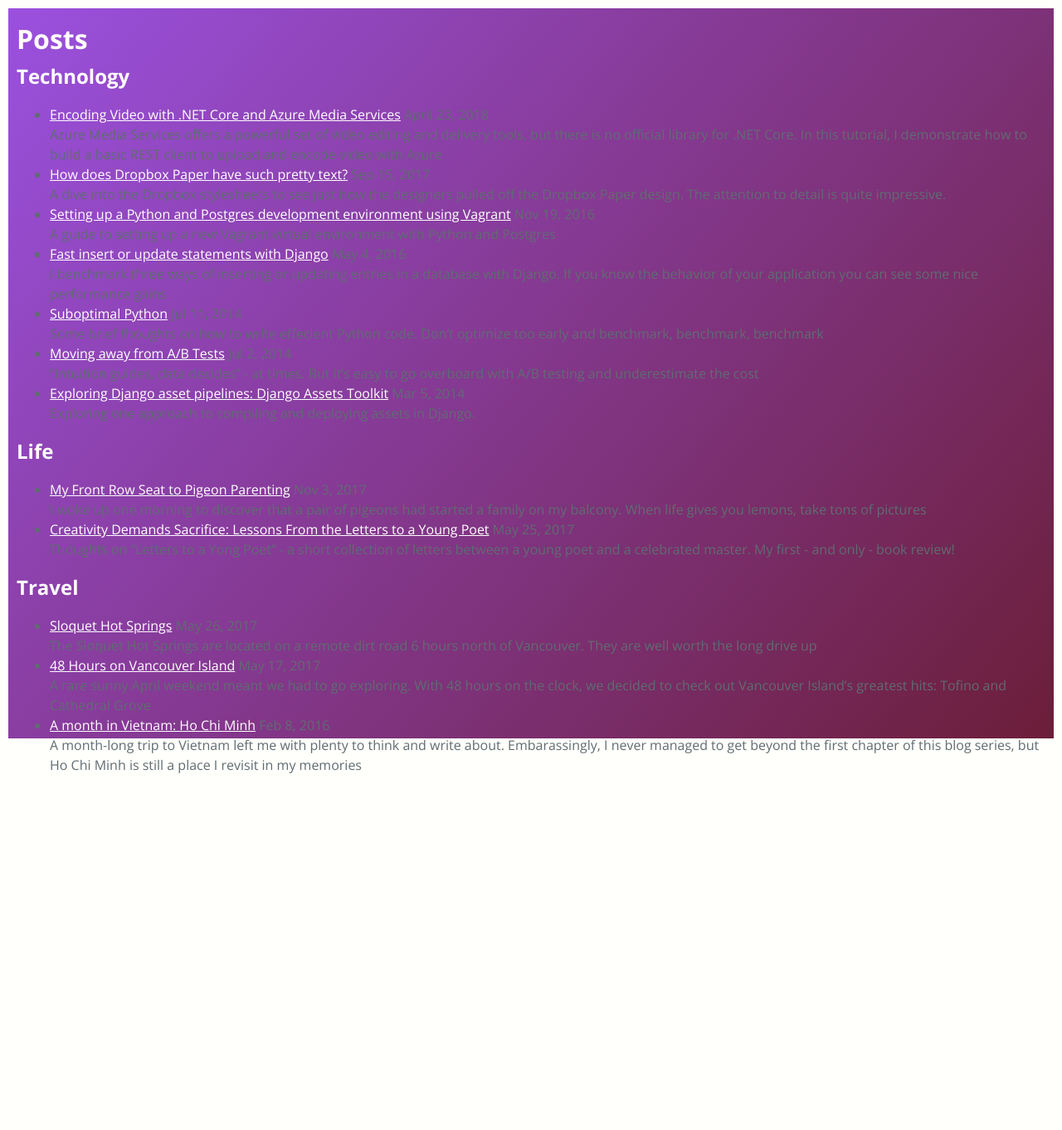
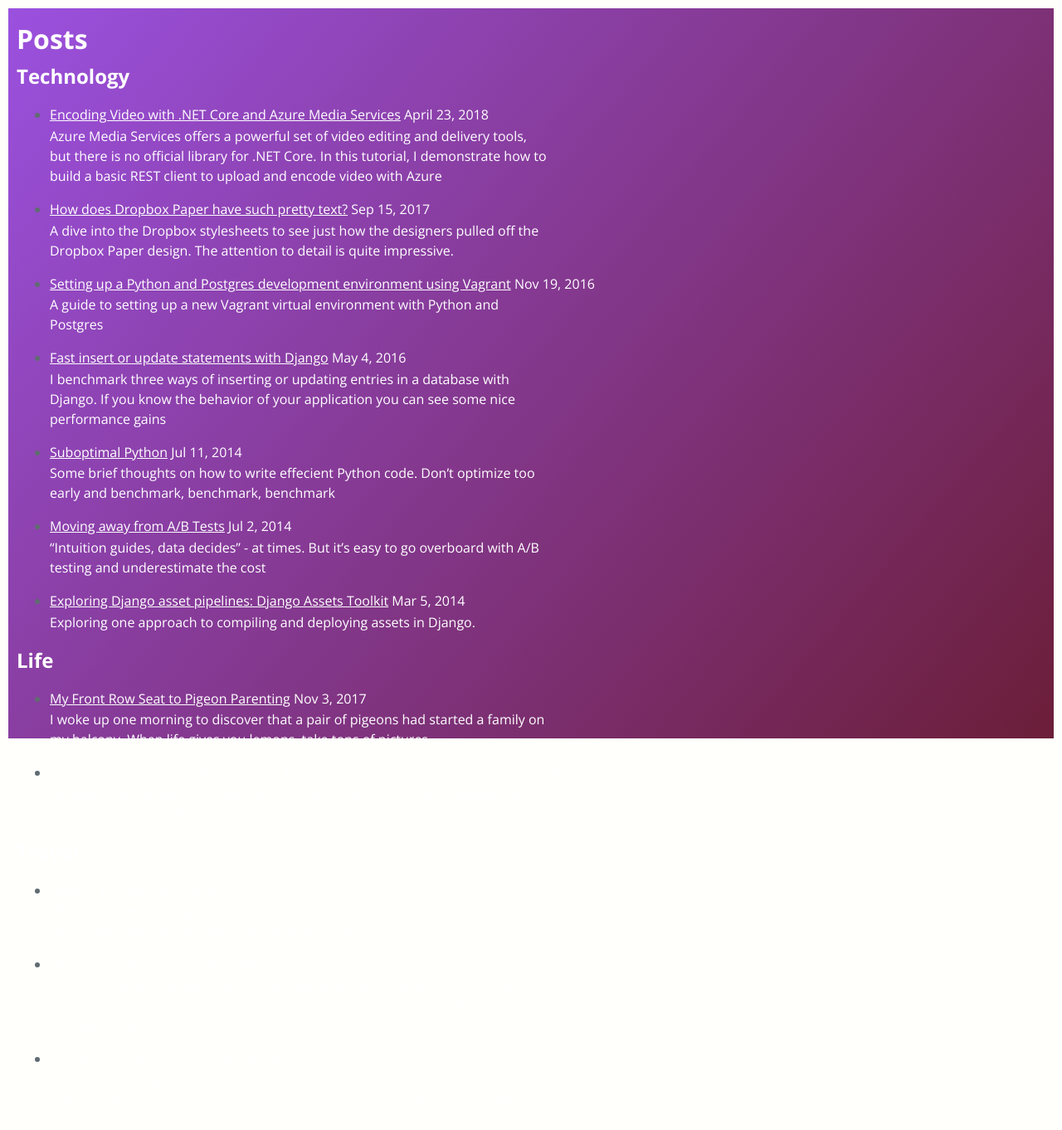
Before and after one commit to jskopek/jskopek.github.io, a Jekyll site: the page built from posts.html, in a window 1280 px wide. Shown: the whole page at 83% size. Built offline with Jekyll 4.4.1, drawn with Linux system fonts in a browser that asks for light colours; nearby versions of some CDN libraries; before the commit the page ends 934 px from its top, so only the background shows below that.

Commit message:
Tweaks to writing summary page

```diff
--- a/_includes/postSummary.html
+++ b/_includes/postSummary.html
@@ -1,5 +1,5 @@
-<li>
+<li class="post-summary">
     <a href="{{ include.url }}">{{ include.title }}</a>
     <span class="date">{{ include.date }}</span>
-    <div>{{ include.summary }}</div>
+    <p>{{ include.summary }}</p>
 </li>
--- a/_sass/_custom-style.scss
+++ b/_sass/_custom-style.scss
@@ -30,7 +30,7 @@
     font-family: 'Lato', sans-serif;
 }
 .background-gradient {
-    position: absolute;
+    position: fixed;
     top: 10px;
     left: 10px;
     right: 10px;
@@ -51,7 +51,7 @@
     z-index: 2;
     height: 100%; /* in place so homepage-content works */
 
-    h1, h2, h3, p, a {
+    h1, h2, h3, p, a, span {
         color: #fff;
         margin: 0.1em 0;
     }
--- a/_sass/_posts.scss
+++ b/_sass/_posts.scss
@@ -99,3 +99,9 @@
         display: none;
     }
 }
+
+
+// new - may 8 2018
+.post-summary {
+    margin-bottom: 1em;
+}
```
